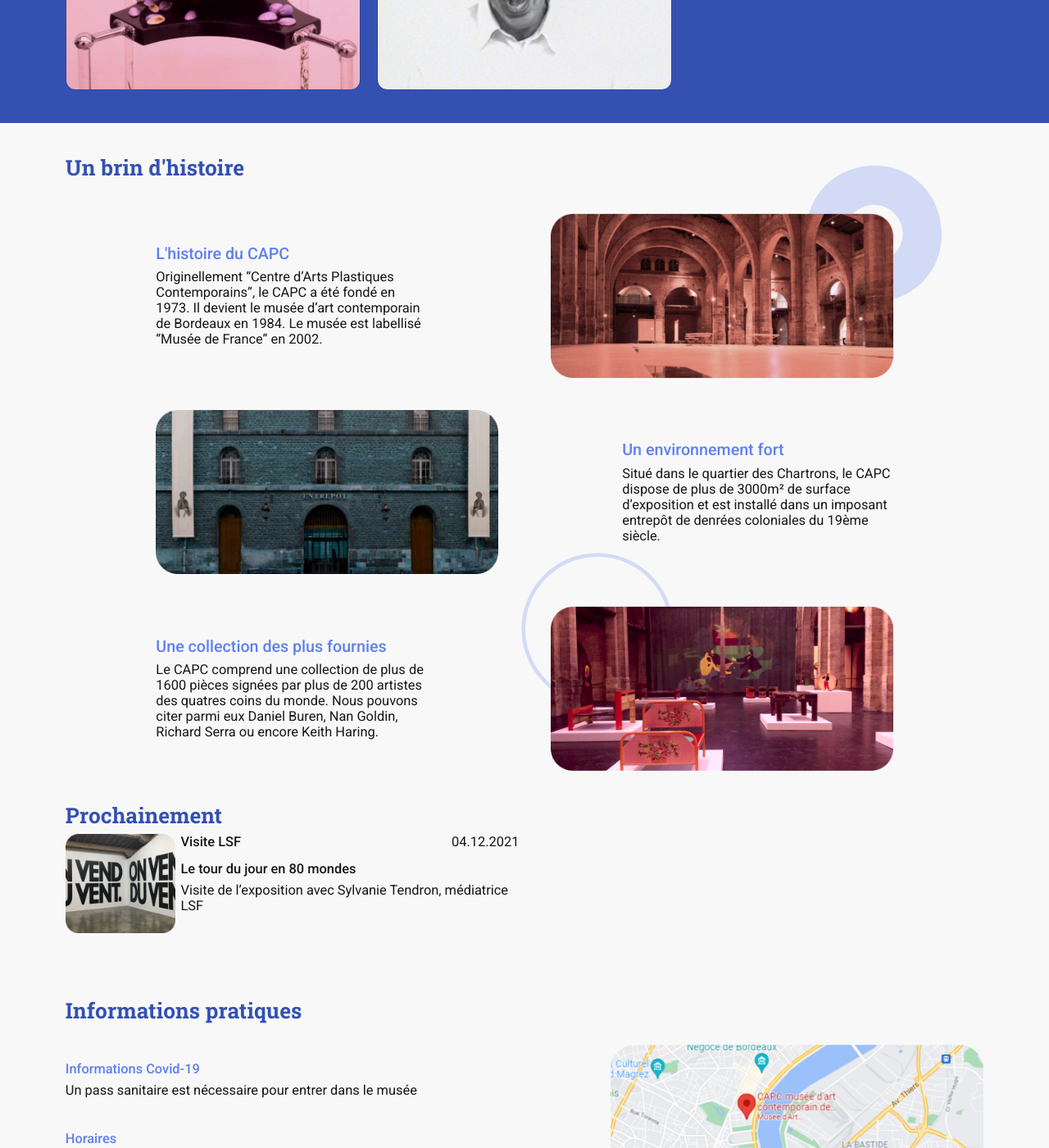
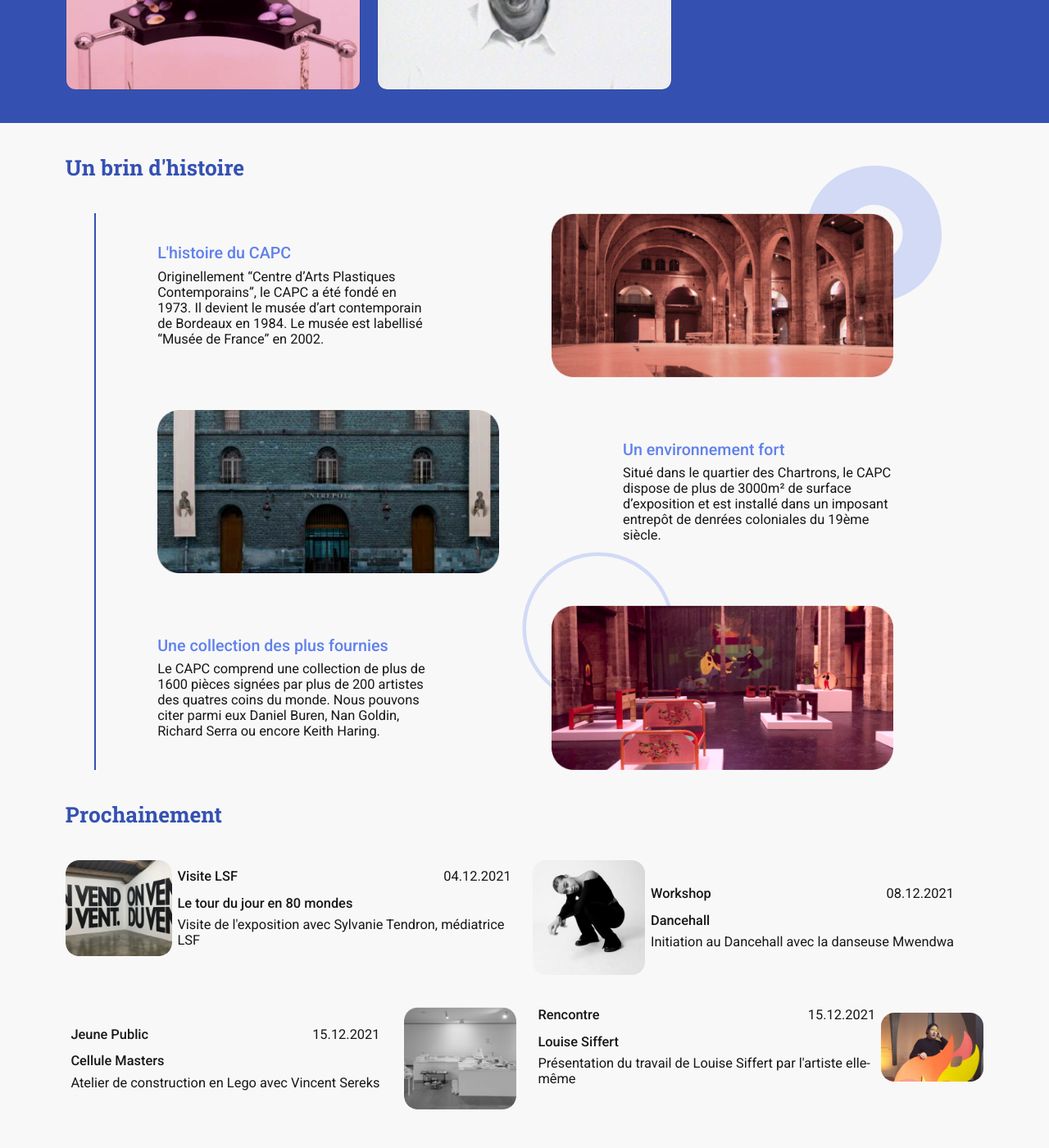
Before and after one commit to studio-beauvoir/jekyll-capc, a Jekyll site: the page built from _pages/index.html, in a window 1280 px wide and 1400 px high, scrolled down 1374 px. Shown: the whole window at 82% size. Built offline with Jekyll 4.4.1, drawn with Linux system fonts in a browser that asks for light colours.

Commit message:
section prochainement

```diff
--- a/_includes/sections/home/brin-histoire.html
+++ b/_includes/sections/home/brin-histoire.html
@@ -2,7 +2,7 @@
     <div class="container">
         <h2 class="mt-5 text-s-1"> Un brin d'histoire</h2>
     </div>
-    <div class="container col-12 col-md-10 col-xl-10 border-left-1 border-s-1">
+    <div class="container col-12 col-md-10 col-xl-10 border-start border-s-1 border-2">
         <div class="row justify-content-around align-items-center my-5 ">
             <div  class="col-lg-4 col-12">
                 <h4 class="text-s-2">L'histoire du CAPC</h4>
--- a/_includes/sections/home/prochainement.html
+++ b/_includes/sections/home/prochainement.html
@@ -1,19 +1,76 @@
 <section class="container-fluid" id="prochainement">
     <div class="container">
-        <div class="col-12 col-md-6 col-xl-6">
-            <h2 class="text-s-1">Prochainement</h2>
-            <div class="d-flex justify-content-start">
-                <div class="d-flex w-25">
-                    <img class="img-fluid w-100" src="/assets/img/on-vend-du-vent.png" alt="Photographie exposition LSF Le tour du jour en 80 mondes">
+        <h2 class="text-s-1">Prochainement</h2>
+        <div class="flex-column">
+            <div class="mt-5 row">
+                <div class="col-12 col-md-6 col-xl-6">
+                    <div class="d-flex justify-content-start align-items-center">
+                        <div class="d-flex w-25">
+                            <img class="img-fluid w-100 rounded-20" src="/assets/img/on-vend-du-vent.png" alt="Photographie exposition LSF Le tour du jour en 80 mondes">
+                        </div>
+
+                        <div class="d-flex flex-column mw-auto mx-2">
+                            <div class="d-flex justify-content-between">
+                                <h5 class="mb-3">Visite LSF</h5>
+                                <p class="m-0">04.12.2021</p>
+                            </div>
+                            <h5>Le tour du jour en 80 mondes</h5>
+                            <p class="m-0">Visite de l'exposition avec Sylvanie Tendron, médiatrice LSF</p>
+                        </div>
+                    </div>
                 </div>
 
-                <div class="d-flex flex-column mw-auto mx-2">
-                    <div class="d-flex justify-content-between">
-                        <h5>Visite LSF</h5>
-                        <p>04.12.2021</p>
+                <div class="col-12 col-md-6 col-xl-6 margin_mobile_top">
+                    <div class="d-flex justify-content-start align-items-center">
+                        <div class="d-flex w-25">
+                            <img class="img-fluid w-100 img_prochainement rounded-20" src="/assets/img/mwendwa.jpg" alt="Photographie exposition LSF Le tour du jour en 80 mondes">
+                        </div>
+
+                        <div class="d-flex flex-column mw-auto mx-2">
+                            <div class="d-flex justify-content-between">
+                                <h5 class="mb-3">Workshop</h5>
+                                <p class="m-0">08.12.2021</p>
+                            </div>
+                            <h5>Dancehall</h5>
+                            <p class="m-0">Initiation au Dancehall avec la danseuse Mwendwa</p>
+                        </div>
                     </div>
-                    <h5>Le tour du jour en 80 mondes</h5>
-                    <p>Visite de l’exposition avec Sylvanie Tendron, médiatrice LSF</p>
+                </div>
+            </div>
+
+            <div class="mt-5 row">
+                <div class="col-12 col-md-6 col-xl-6">
+                    <div class="d-flex flex-row-reverse justify-content-between align-items-center">
+                        <div class="d-flex w-25">
+                            <img class="img-fluid w-100 img_prochainement rounded-20" src="/assets/img/cellule-master.png" alt="Photographie exposition LSF Le tour du jour en 80 mondes">
+                        </div>
+
+                        <div class="d-flex flex-column mw-auto mx-2">
+                            <div class="d-flex justify-content-between">
+                                <h5 class="mb-3">Jeune Public</h5>
+                                <p class="m-0">15.12.2021</p>
+                            </div>
+                            <h5>Cellule Masters</h5>
+                            <p class="m-0">Atelier de construction en Lego avec Vincent Sereks</p>
+                        </div>
+                    </div>
+                </div>
+
+                <div class="col-12 col-md-6 col-xl-6 margin_mobile_top">
+                    <div class="d-flex  flex-row-reverse justify-content-start align-items-center">
+                        <div class="d-flex w-25">
+                            <img class="img-fluid w-100 img_prochainement rounded-20" src="/assets/img/louise_siffert.jpg" alt="Photographie exposition LSF Le tour du jour en 80 mondes">
+                        </div>
+
+                        <div class="d-flex flex-column mw-auto mx-2">
+                            <div class="d-flex justify-content-between">
+                                <h5 class="mb-3">Rencontre</h5>
+                                <p class="m-0">15.12.2021</p>
+                            </div>
+                            <h5>Louise Siffert</h5>
+                            <p class="m-0">Présentation du travail de Louise Siffert par l'artiste elle-même</p>
+                        </div>
+                    </div>
                 </div>
             </div>
         </div>
--- a/_sass/sections/home/brin-histoire.scss
+++ b/_sass/sections/home/brin-histoire.scss
@@ -15,7 +15,7 @@
 
     .mobile_margin_bottom{
         @media only screen and (max-width:991px){
-            margin-bottom: 5%
+            margin-bottom: 5%;
         }
     }
 
--- a/_sass/sections/home/prochainement.scss
+++ b/_sass/sections/home/prochainement.scss
@@ -1,3 +1,13 @@
 #prochainement {
+    .img_prochainement{
+        max-width: 160px;
+        max-height: 140px;
+        object-fit: cover;
+    }
 
+    .margin_mobile_top{
+        @include media-breakpoint-only(md){
+            margin-top: 5%;
+        }
+    }
 }
```
Also changed, not shown: assets/img/cellule-master.png (added), 2 other files.
